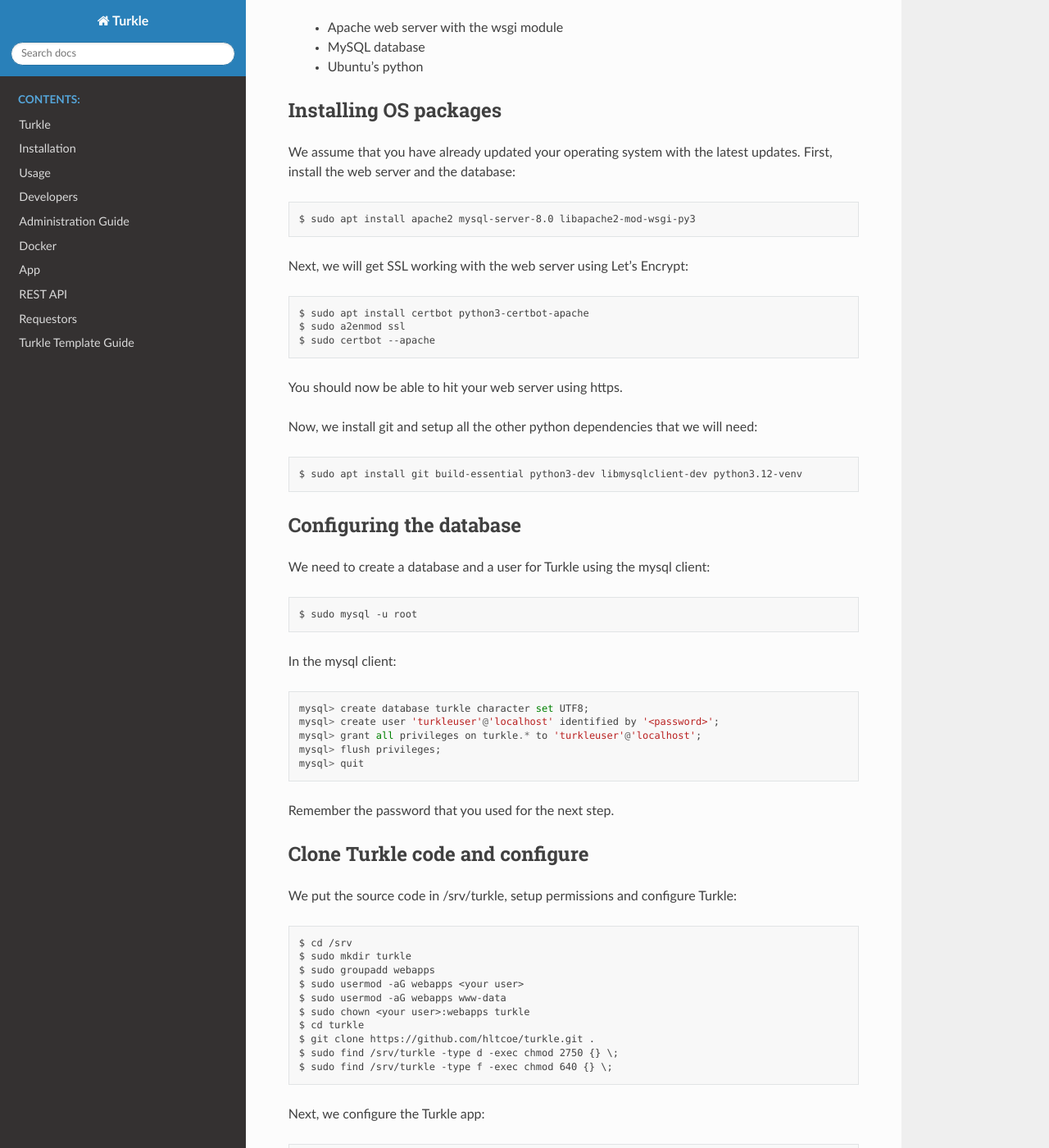
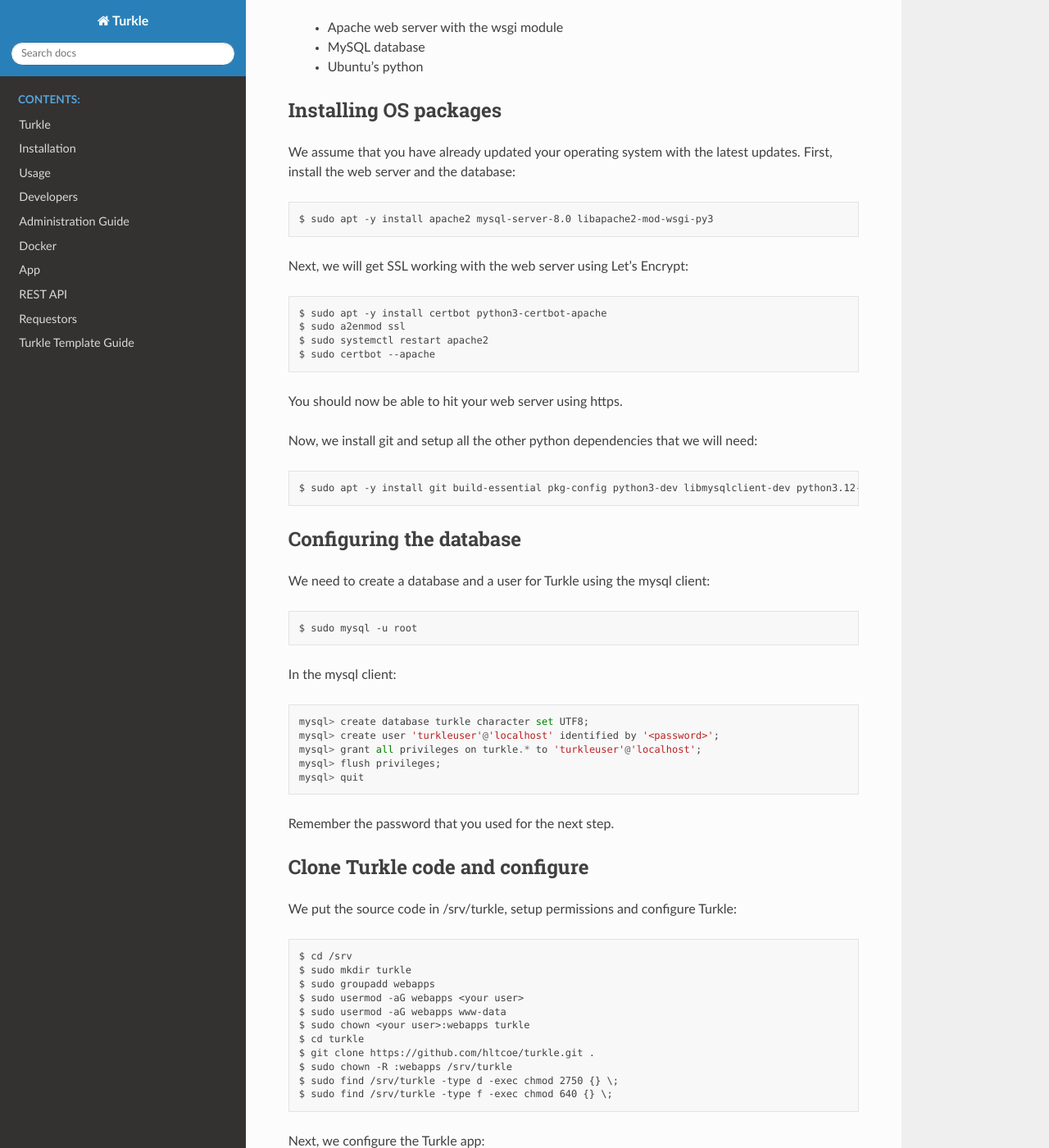
Before and after one commit to hltcoe/turkle, a Sphinx documentation site: the page built from docs/QUICK_START.rst, in a window 1280 px wide and 1400 px high, scrolled down 258 px. Shown: the whole window at 82% size. Built offline with Sphinx 7.4.7 and the Read the Docs theme 3.1.0, drawn with Linux system fonts in a browser that asks for light colours; some of the changed text lies outside the part shown.

Commit message:
fixed a few issues with instructions

```diff
--- a/docs/QUICK_START.rst
+++ b/docs/QUICK_START.rst
@@ -17,20 +17,21 @@
 We assume that you have already updated your operating system with the latest updates.
 First, install the web server and the database::
 
-    $ sudo apt install apache2 mysql-server-8.0 libapache2-mod-wsgi-py3
+    $ sudo apt -y install apache2 mysql-server-8.0 libapache2-mod-wsgi-py3
 
 
 Next, we will get SSL working with the web server using Let's Encrypt::
 
-    $ sudo apt install certbot python3-certbot-apache
+    $ sudo apt -y install certbot python3-certbot-apache
     $ sudo a2enmod ssl
+    $ sudo systemctl restart apache2
     $ sudo certbot --apache
 
 You should now be able to hit your web server using https.
 
 Now, we install git and setup all the other python dependencies that we will need::
 
-    $ sudo apt install git build-essential python3-dev libmysqlclient-dev python3.12-venv
+    $ sudo apt -y install git build-essential pkg-config python3-dev libmysqlclient-dev python3.12-venv
 
 
 Configuring the database
@@ -62,6 +63,7 @@
     $ sudo chown <your user>:webapps turkle
     $ cd turkle
     $ git clone https://github.com/hltcoe/turkle.git .
+    $ sudo chown -R :webapps /srv/turkle
     $ sudo find /srv/turkle -type d -exec chmod 2750 {} \;
     $ sudo find /srv/turkle -type f -exec chmod 640 {} \;
 
```
Also changed, not shown: other parts of docs/QUICK_START.rst (+1 -1 lines).
